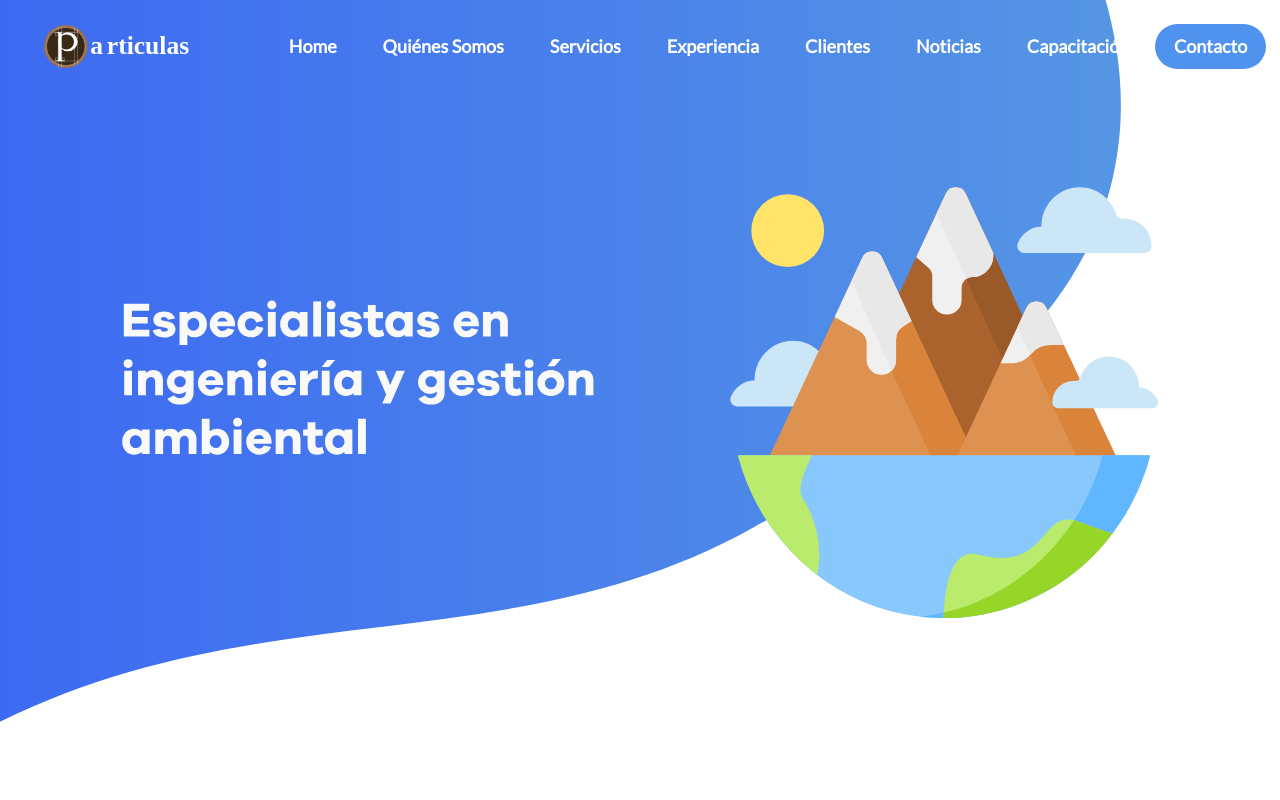
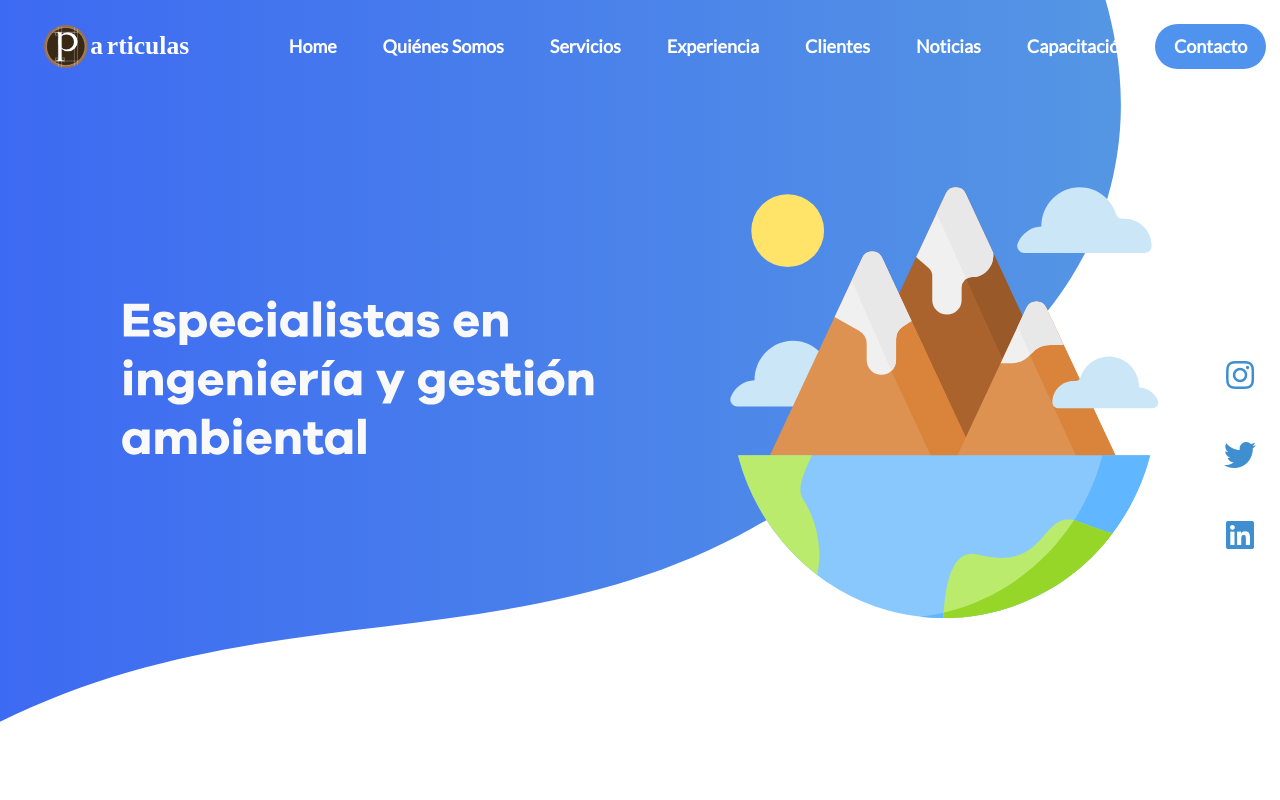
Before and after one commit to progressio-spa/particulasCL, a Vue app: page /#/ in a window 1280 px wide. Shown: the top 800 px of the page. Built offline with nearby package versions, Linux system fonts and the light colour scheme.

Commit message:
ADD: New sidebar for social networks
Signed-off-by: Sebastian Salazar <sebastian.salazar.v@usach.cl>

```diff
--- /dev/null
+++ b/src/components/SocialNetworks.vue
@@ -0,0 +1,53 @@
+<template>
+	<div>
+		<div class="rrss-image" style="bottom: 50%;" @click="goToRRSS('Instagram')">
+			<span class="icon has-text-info fa-2x">
+				<i class="fab fa-instagram"></i>
+			</span>
+		</div>
+		<div class="rrss-image" style="bottom: 40%;" @click="goToRRSS('Twitter')">
+			<span class="icon has-text-info fa-2x">
+				<i class="fab fa-twitter"></i>
+			</span>
+		</div>
+		<div class="rrss-image" style="bottom: 30%;" @click="goToRRSS('Linkedin')">
+			<span class="icon has-text-info fa-2x">
+				<i class="fab fa-linkedin"></i>
+			</span>
+		</div>
+	</div>
+</template>
+
+<script>
+
+import RRSS from '@/constants/rrss.js';
+
+export default {
+	methods: {
+		goToRRSS(socialNetwork) {
+			window.open(RRSS[socialNetwork], '_blank');
+		}
+	}
+}
+
+</script>
+
+<style scoped>
+
+.rrss-image {
+    position: fixed;
+    right: 15px;
+    z-index: 4;
+    background-color: white;
+    box-sizing: border-box;
+    border-radius: 50%;
+    width: 50px;
+    height: 50px;
+    display: flex;
+    justify-content: center;
+    align-items: center;
+    cursor: pointer;
+    box-shadow:
+}
+
+</style>
--- /dev/null
+++ b/src/constants/rrss.js
@@ -0,0 +1,7 @@
+const RRSS = {
+	Twitter: 'https://twitter.com/Particuolotech',
+	Linkedin: 'https://www.linkedin.com/company/15220196',
+	Instagram: 'https://www.instagram.com/particuolotech/',
+};
+
+export { RRSS as default };
--- a/src/views/SinglePage.vue
+++ b/src/views/SinglePage.vue
@@ -12,6 +12,7 @@
         <Training></Training>
         <Contact></Contact>
         <Footer></Footer>
+        <SocialNetworks></SocialNetworks>
 	</div>
 </template>
 
@@ -29,6 +30,7 @@ import News from '@/sections/News.vue';
 import Training from '@/sections/Training.vue';
 import Contact from '@/sections/Contact.vue';
 import Footer from '@/components/Footer.vue';
+import SocialNetworks from '@/components/SocialNetworks.vue';
 
 
 export default {
@@ -45,7 +47,12 @@ export default {
     News,
     Training,
     Contact,
-    Footer
+    Footer,
+    SocialNetworks
   }
 }
 </script>
+
+<style scoped>
+
+</style>
```
Lines whose indentation alone changed are shown as unchanged.
